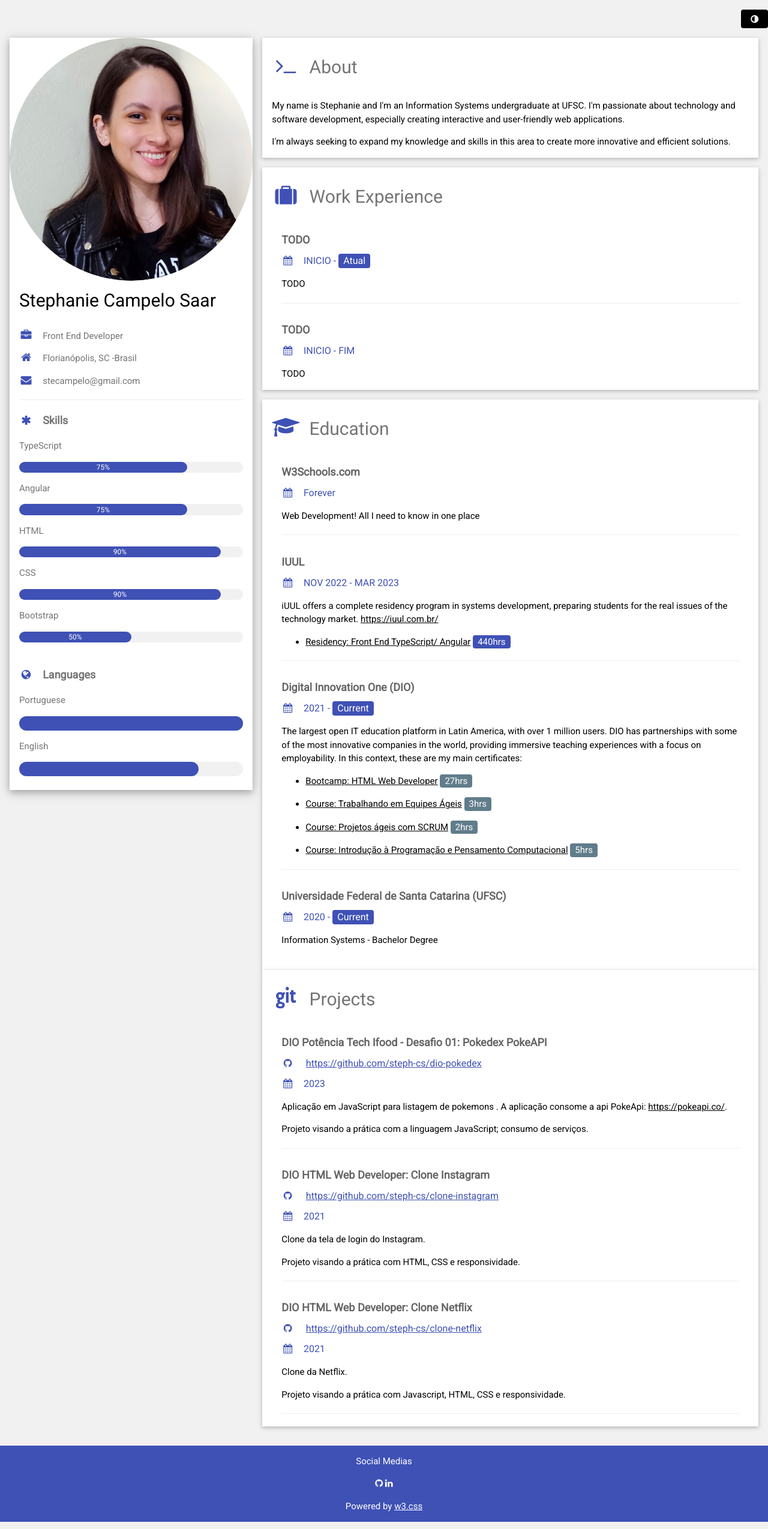
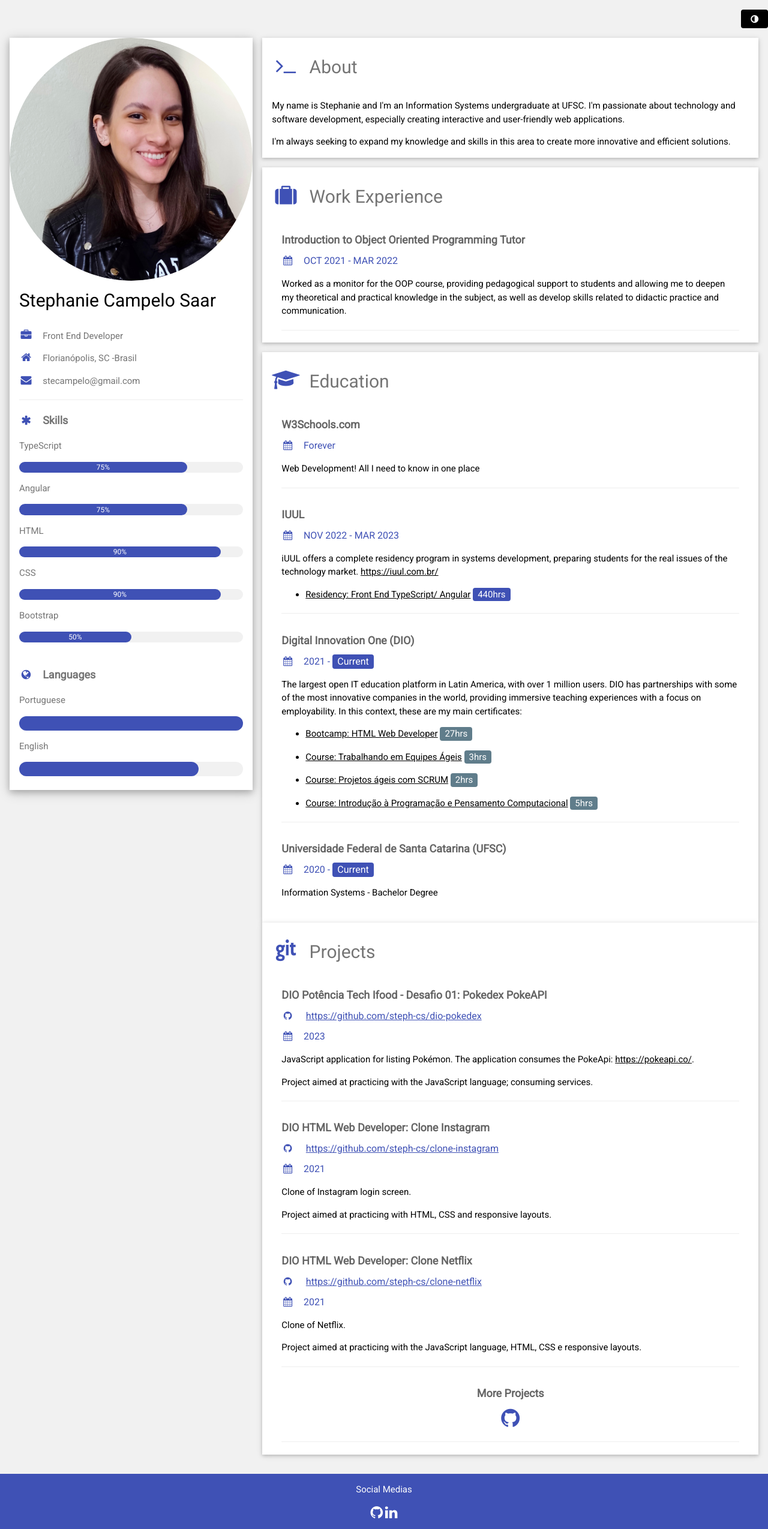
Before and after one commit to steph-cs/dio-curriculum-vitae, a plain HTML site: page index.html in a window 1280 px wide. Shown: the top 2549 px of the page at 60% size. Drawn offline with nearby package versions, Linux system fonts and the light colour scheme.

Commit message:
feat: work experience / translate

```diff
--- a/index.html
+++ b/index.html
@@ -108,15 +108,13 @@
               <i class="fa fa-suitcase fa-fw w3-margin-right w3-xxlarge w3-text-indigo"></i>Work Experience
             </h2>
             <div class="w3-container">
-              <h5 class="w3-opacity"><b>TODO</b></h5>
-              <h6 class="w3-text-indigo"><i class="fa fa-calendar fa-fw w3-margin-right"></i>INICIO - <span class="w3-tag w3-indigo w3-round">Atual</span></h6>
-              <p>TODO</p>
+              <h5 class="w3-opacity"><b>Introduction to Object Oriented Programming Tutor</b></h5>
+              <h6 class="w3-text-indigo"><i class="fa fa-calendar fa-fw w3-margin-right"></i>OCT 2021 - MAR 2022</h6>
+              <p>
+                Worked as a monitor for the OOP course, providing pedagogical support to students and allowing me to deepen my theoretical and practical knowledge in the subject, as well as develop skills related to didactic practice and communication.
+
+              </p>
               <hr>
-            </div>
-            <div class="w3-container">
-              <h5 class="w3-opacity"><b>TODO</b></h5>
-              <h6 class="w3-text-indigo"><i class="fa fa-calendar fa-fw w3-margin-right"></i>INICIO - FIM</h6>
-              <p>TODO</p>
             </div>
           </div>
 
@@ -190,10 +188,10 @@
               </h6>
               <h6 class="w3-text-indigo"><i class="fa fa-calendar fa-fw w3-margin-right"></i>2023</h6>
               <p>
-                Aplicação em JavaScript para listagem de pokemons . A aplicação consome a api PokeApi: <a href="https://pokeapi.co/">https://pokeapi.co/</a>.
+                JavaScript application for listing Pokémon. The application consumes the PokeApi: <a href="https://pokeapi.co/">https://pokeapi.co/</a>.
               </p>
               <p>
-                Projeto visando a prática com a linguagem JavaScript; consumo de serviços.
+                Project aimed at practicing with the JavaScript language; consuming services.
               </p>
               <hr>
             </div>
@@ -205,10 +203,10 @@
               </h6>
               <h6 class="w3-text-indigo"><i class="fa fa-calendar fa-fw w3-margin-right"></i>2021</h6>
               <p>
-                Clone da tela de login do Instagram.
+                Clone of Instagram login screen.
               </p>
               <p>
-                Projeto visando a prática com HTML, CSS e responsividade.
+                Project aimed at practicing with HTML, CSS and responsive layouts.
               </p>
               <hr>
             </div>
@@ -220,11 +218,16 @@
               </h6>
               <h6 class="w3-text-indigo"><i class="fa fa-calendar fa-fw w3-margin-right"></i>2021</h6>
               <p>
-                Clone da Netflix.
+                Clone of Netflix.
               </p>
               <p>
-                Projeto visando a prática com Javascript, HTML, CSS e responsividade.
+                Project aimed at practicing with the JavaScript language, HTML, CSS e responsive layouts.
               </p>
+              <hr>
+            </div>
+            <div class="w3-container w3-center">
+              <h5 class="w3-opacity"><b>More Projects</b></h5>
+              <a href="https://github.com/steph-cs" target="_blank"><i class="fa fa-github w3-xxlarge w3-text-indigo w3-hover-opacity"></i></a>
               <hr>
             </div>
           </div>
@@ -240,8 +243,8 @@
 
     <footer class="w3-container w3-indigo w3-center w3-margin-top">
       <p>Social Medias</p>
-      <a href="https://github.com/steph-cs" target="_blank"><i class="fa fa-github w3-hover-opacity"></i></a>
-      <a href="https://www.linkedin.com/in/stephanie-campelo/" target="_blank"><i class="fa fa-linkedin w3-hover-opacity"></i></a>
+      <a href="https://github.com/steph-cs" target="_blank"><i class="fa fa-github w3-hover-opacity w3-xlarge"></i></a>
+      <a href="https://www.linkedin.com/in/stephanie-campelo/" target="_blank"><i class="fa fa-linkedin w3-hover-opacity w3-xlarge"></i></a>
       <p>Powered by <a href="https://www.w3schools.com/w3css/default.asp" target="_blank">w3.css</a></p>
     </footer>
 
```
